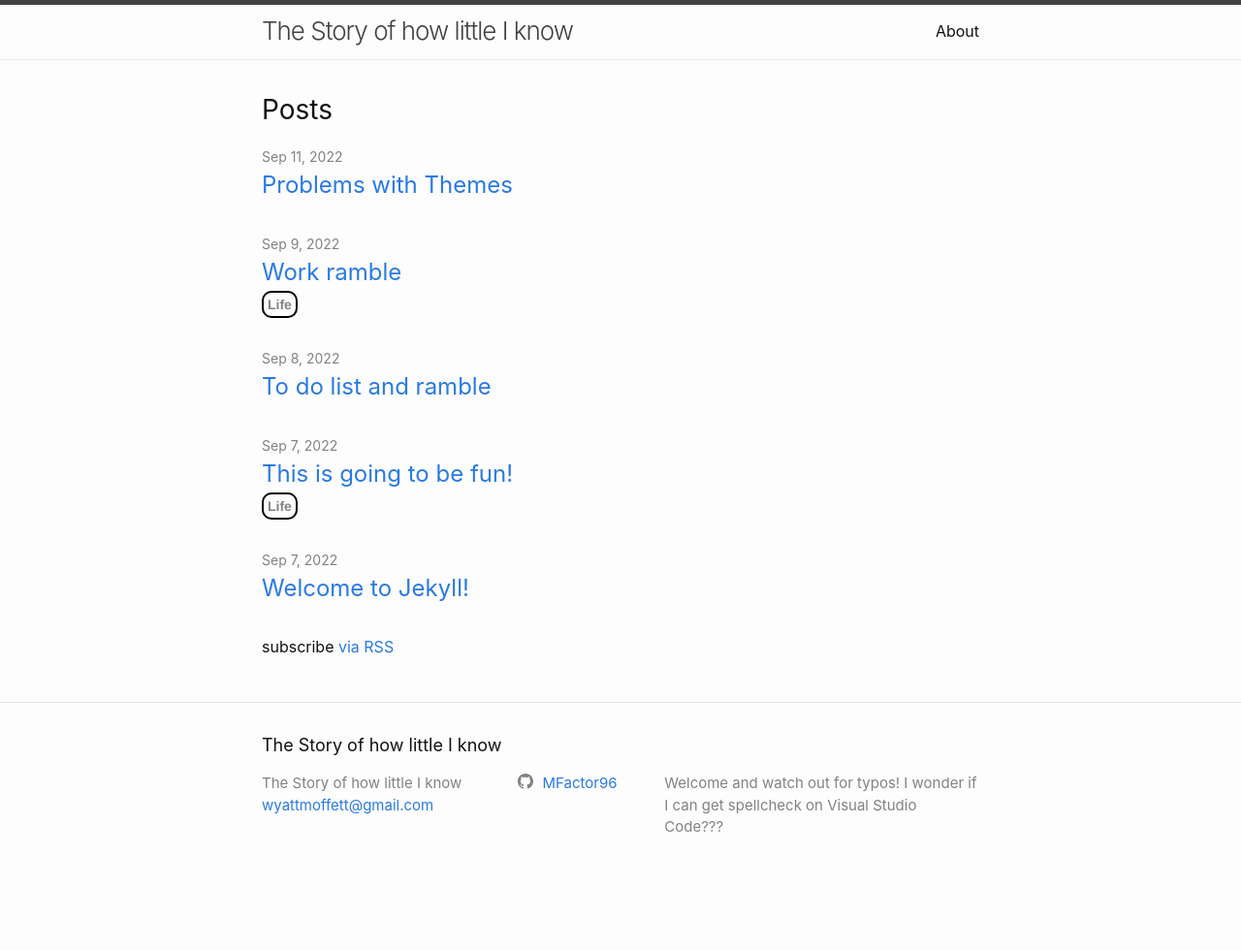
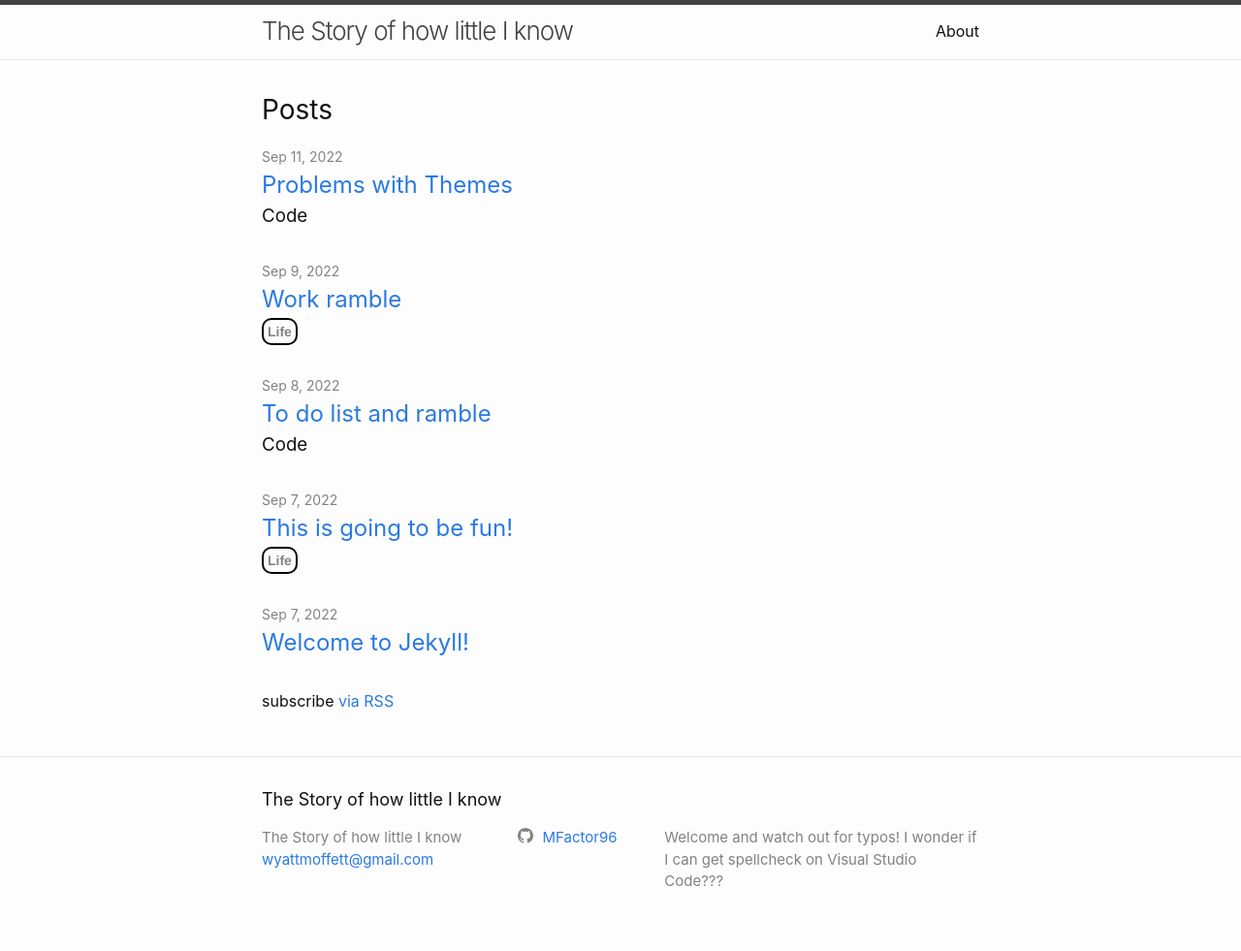
Before and after one commit to MFactor96/MFactor96.github.io, a Jekyll site: the page built from index.markdown, in a window 1280 px wide. Shown: the whole page at 97% size. Built offline with Jekyll 4.4.1, drawn with Linux system fonts in a browser that asks for light colours; before the commit the page ends 925 px from its top, so only the background shows below that.

Commit message:
Update home.html

```diff
--- a/_layouts/home.html
+++ b/_layouts/home.html
@@ -23,6 +23,9 @@ layout: default
           {%- if post.category=="life" -%}
           <span class="cat-life">{{ post.catagory | default: "Life" }}</span>
         {%- endif -%}
+          {%- if post.category=="code" -%}
+          <span class="cat-code">{{ post.catagory | default: "Code" }}</span>
+        {%- endif -%}
         </h3>
         {%- if site.show_excerpts -%}
           {{ post.excerpt }}
```
